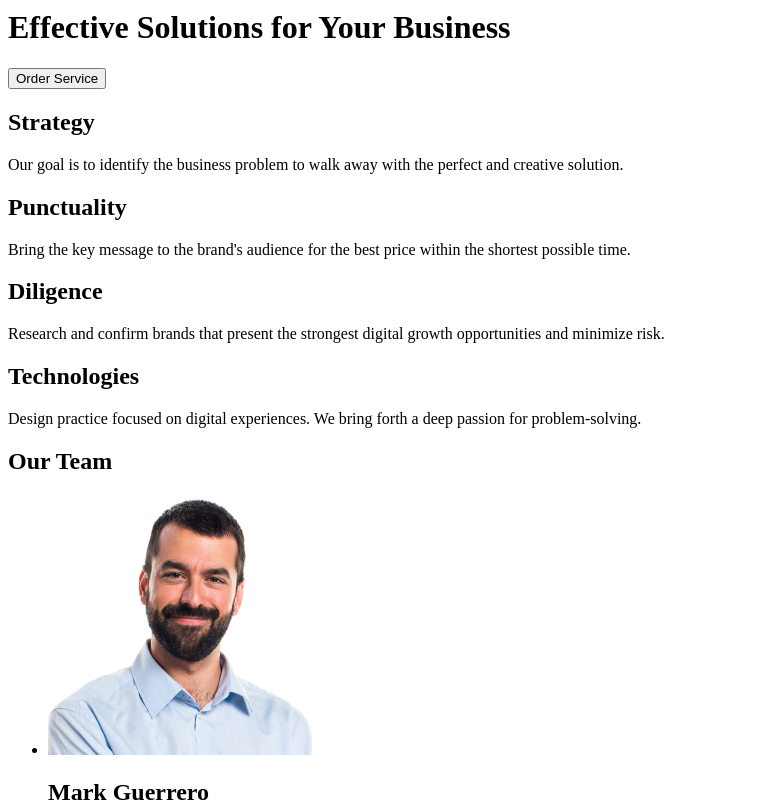
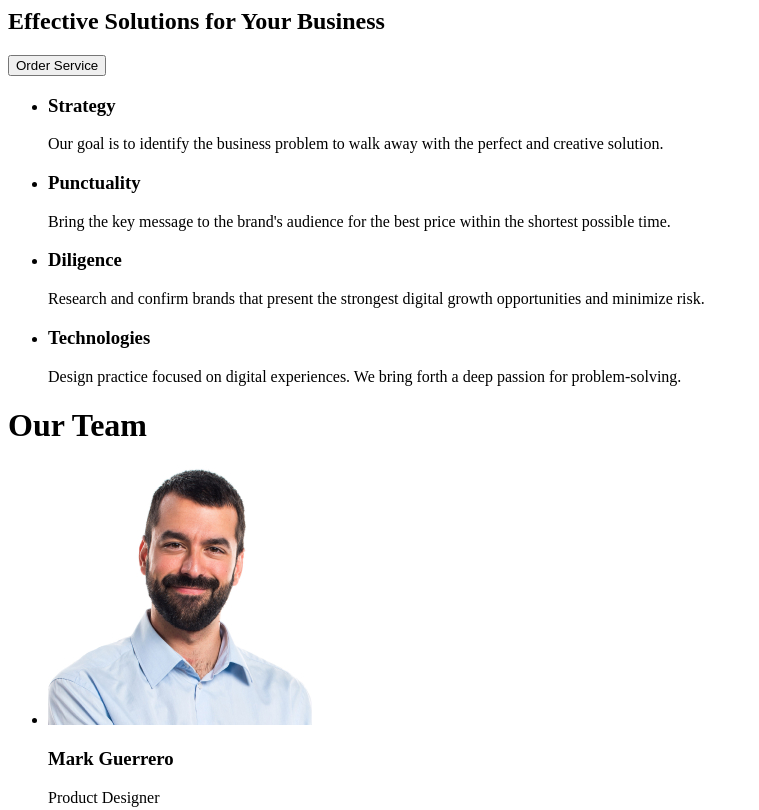
Before and after one commit to DAARN5/goit-markup-hw-01, a plain HTML site: page index.html in a window 1280 px wide. Shown: the part 160-970 px from the top of the page, without its empty margins (0-759 px from the left). Drawn offline with Linux system fonts and the light colour scheme.

Commit message:
update nr 1

```diff
--- a/index.html
+++ b/index.html
@@ -1,20 +1,21 @@
 <!DOCTYPE html>
 <html lang="en">
 <head>
-    <meta charset="UTF-8">
+    <meta charset="UTF-8" />
     <meta name="viewport" content="width=device-width, initial-scale=1.0">
     <title>Document</title>
 </head>
 <body>
     <header>
         <nav>
-            <a href="">Web Studio</a>
+            <a href="./index.html">Web Studio</a>
             <ul>
                <li><a href="">Studio</a></li>
                <li><a href="">Portfolio</a></li>
                <li><a href="">Contacts</a></li>
             </ul>
         </nav>
+
         <ul>
             <li><a href="">info@devstudio.com</a></li>
             <li><a href="">+11 (000) 111-11-11</a></li>
@@ -22,30 +23,47 @@
 
     </header>
     <main>
-        <h1>Effective Solutions for Your Business</h1>
+        <section>
+            <h2>Effective Solutions for Your Business</h2>
             <button type="button">Order Service</button>
-        <h2>Strategy</h2>
-            <section>Our goal is to identify the business
-        problem to walk away with the perfect and creative solution.</section>
-        <h2>Punctuality</h2>
-            <section>Bring the key message to the brand's audience for the best price within the shortest possible time.</section>
-        <h2>Diligence</h2>
-            <section>Research and confirm brands that present the strongest digital growth opportunities and minimize risk.</section>
-        <h2>Technologies</h2>
-            <section>Design practice focused on digital experiences. We bring forth a deep passion for problem-solving.</section>
-        <h2>Our Team</h2>
+        </section>
+        <section>
+           <ul>
+            <li>
+                <h3>Strategy</h3>
+                <p>Our goal is to identify the business
+                problem to walk away with the perfect and creative solution.</p>
+            </li>
+            <li>
+                <h3>Punctuality</h3>
+                <p>Bring the key message to the brand's audience for the best price within the shortest possible time.</p>
+            </li>
+            <li>
+                <h3>Diligence</h3>
+                <p>Research and confirm brands that present the strongest digital growth opportunities and minimize risk.</p>
+            </li>
+            <li>
+                <h3>Technologies</h3>
+                <p>Design practice focused on digital experiences. We bring forth a deep passion for problem-solving.</p>
+            </li>
+           </ul>
+        </section>
+
+        <h1>Our Team</h1>
         <ul>
-            <li><img src="images/Mark.jpg"alt="Mark Guerrero-Product Designer" width="264"></li>
-                <h2>Mark Guerrero</h2>
+            <li><img src="./images/Mark.jpg"
+                alt="Mark Guerrero-Product Designer"
+                width="264"></li>
+                <h3>Mark Guerrero</h3>
                      <p>Product Designer</p>
-            <li><img src="images/Tom.jpg" alt="Tom Ford-Frontend Developer"width="264"></li>
-                <h2>Tom Ford</h2>
+            <li><img src="./images/Tom.jpg" alt="Tom Ford-Frontend Developer"width="264"></li>
+                <h3>Tom Ford</h3>
                      <p>Frontend Developer</p>
-            <li><img src="images/Camila.jpg" alt="Camila Garcia-Marketing"width="264"></li>
-                <h2>Camila Garcia</h2>
+            <li><img src="./images/Camila.jpg" alt="Camila Garcia-Marketing"width="264"></li>
+                <h3>Camila Garcia</h3>
                      <p>Marketing</p>
-            <li><img src="images/Daniel.jpg" alt="Daniel Wilson-UI Designerr"width="264"></li>
-                 <h2>Daniel Wilson</h2>
+            <li><img src="./images/Daniel.jpg" alt="Daniel Wilson-UI Designerr"width="264"></li>
+                 <h3>Daniel Wilson</h3>
                      <p>UI Designer</p>
         </ul>
      </main>
```
